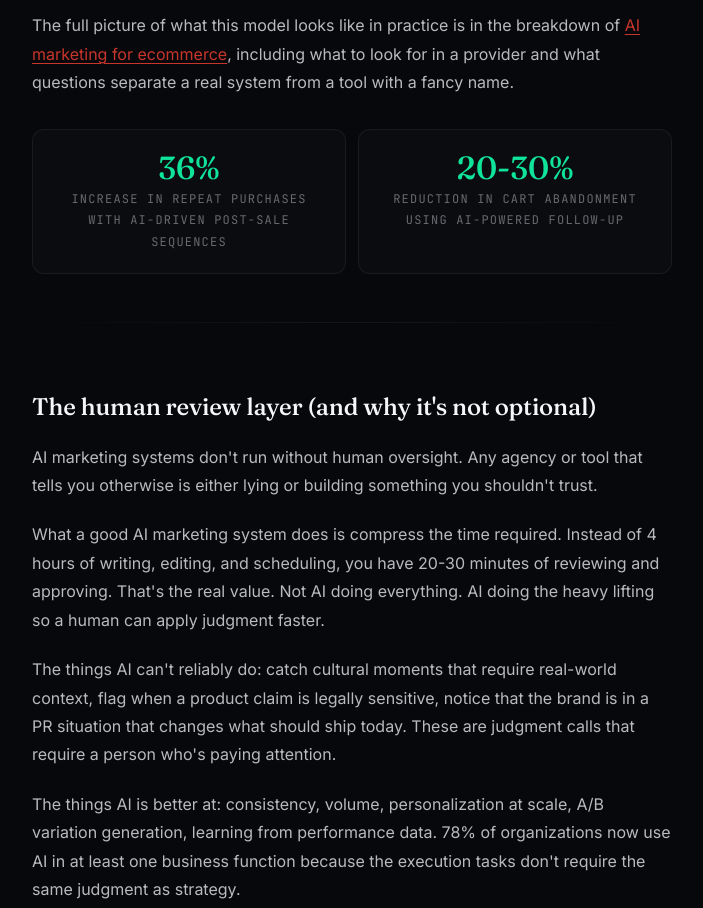
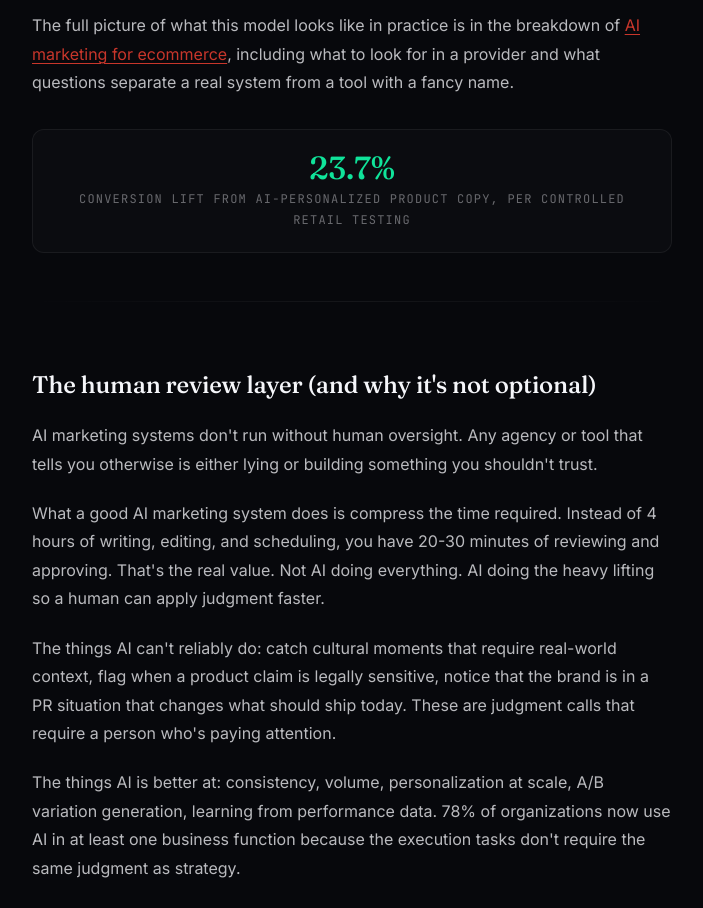
Before and after one commit to dustyboy-23/ventiscale-site, a Next.js app: page /blog/how-ai-marketing-actually-works in a window 1280 px wide. Shown: the part 5840-6748 px from the top of the page, without its empty margins (288-991 px from the left). Built offline with nearby package versions, Linux system fonts and the light colour scheme; no server answers.

Commit message:
Blog sweep: remove unsourced stats (batch 5)

```diff
--- a/app/(marketing)/blog/how-ai-marketing-actually-works/page.tsx
+++ b/app/(marketing)/blog/how-ai-marketing-actually-works/page.tsx
@@ -409,12 +409,8 @@ export default async function Post() {
 
           <div className="blog-stat-row">
             <div className="blog-stat">
-              <div className="stat-number">36%</div>
-              <div className="stat-label">increase in repeat purchases with AI-driven post-sale sequences</div>
-            </div>
-            <div className="blog-stat">
-              <div className="stat-number">20-30%</div>
-              <div className="stat-label">reduction in cart abandonment using AI-powered follow-up</div>
+              <div className="stat-number">23.7%</div>
+              <div className="stat-label">conversion lift from AI-personalized product copy, per controlled retail testing</div>
             </div>
           </div>
 
```
